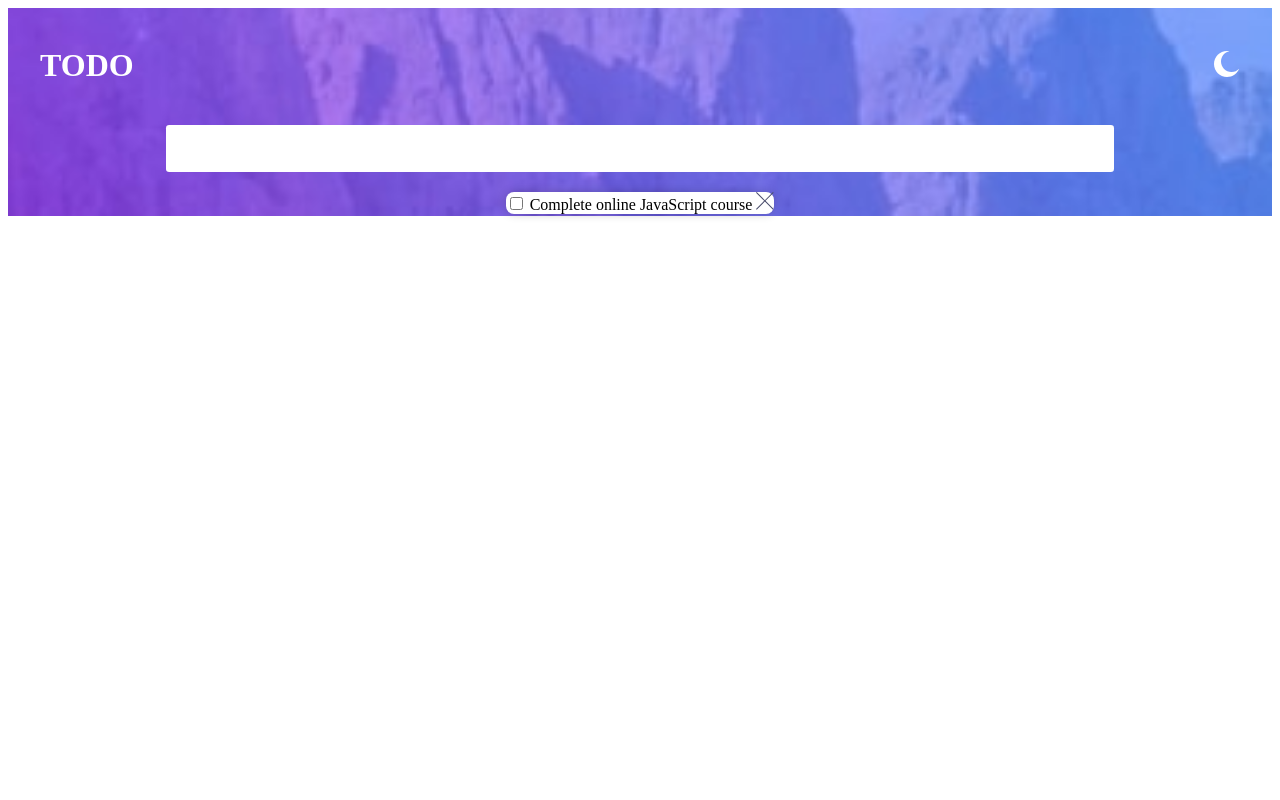
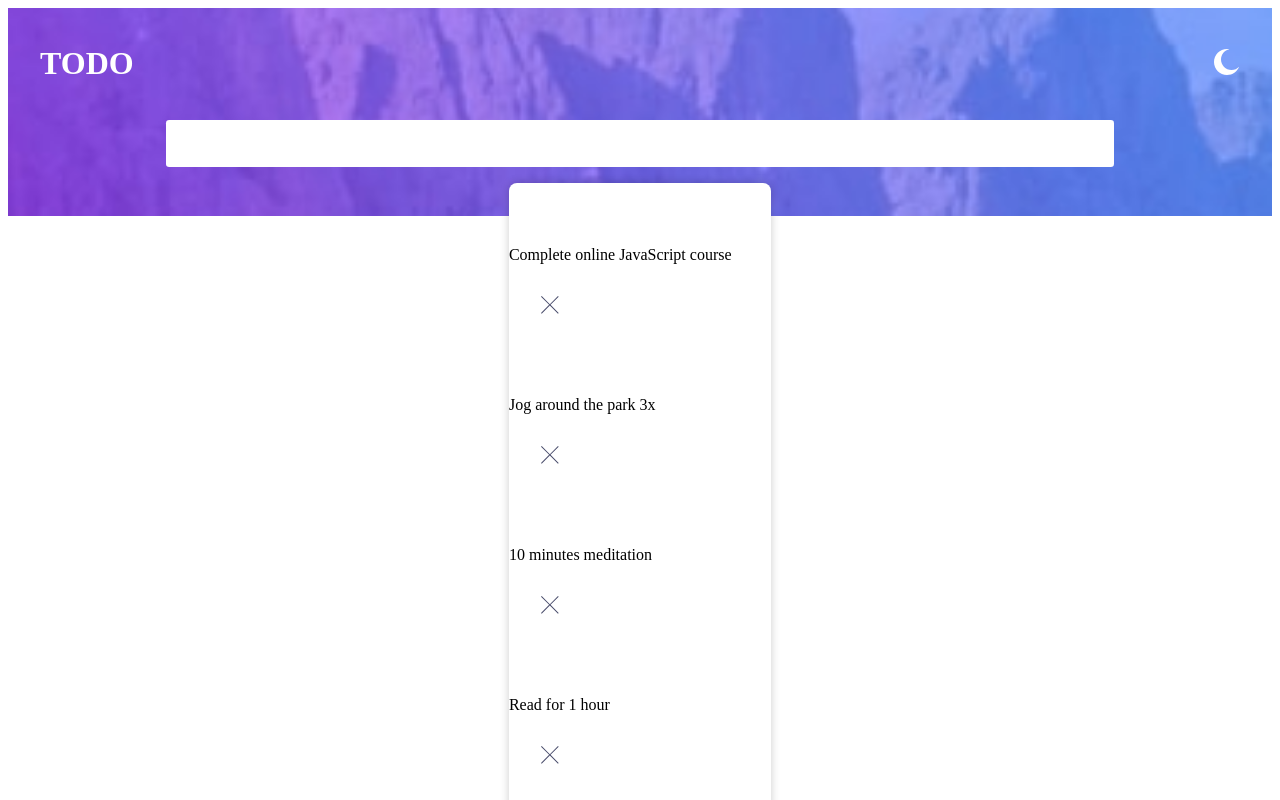
Before and after one commit to ysrckr/frontendmentor-todo-app, a SvelteKit app in the folder client/: page / in a window 1280 px wide. Shown: the top 800 px of the page. Built offline with nearby package versions, Linux system fonts and the light colour scheme.

Commit message:
Add TodoItem component and display todos in the list

```diff
--- /dev/null
+++ b/client/src/components/todo.svelte
@@ -0,0 +1,20 @@
+  <script lang="ts">
+	import type { Todo } from "$lib/types/todo";
+
+  import { SvelteComponent } from "svelte";
+
+  export class TodoItem extends SvelteComponent<Todo> {}
+
+    export let todo: Todo
+
+
+
+  </script>
+
+  <li class="list__item">
+      <button>
+        <img class="todo__check" src="/images/icon-check.svg" alt="check">
+      </button>
+      <p>{todo.text}</p>
+      <button><img class="todo__delete" src="/images/icon-cross.svg" alt="delete"></button>
+  </li>
--- /dev/null
+++ b/client/src/lib/types/todo.ts
@@ -0,0 +1,5 @@
+export type Todo = {
+  id: number;
+  text: string;
+  completed: boolean;
+};
--- a/client/src/routes/+page.svelte
+++ b/client/src/routes/+page.svelte
@@ -1,5 +1,8 @@
 <script lang="ts">
 import cn from 'classnames'
+import type { Todo } from '$lib/types/todo'
+import TodoItem  from '../components/todo.svelte';
+
 type Mode = 'light' | 'dark'
 let mode: Mode = 'light'
 
@@ -7,6 +10,38 @@ const toggleMode = () => {
   mode = mode === 'light' ? 'dark' : 'light'
 }
 
+export let todos: Todo[] = [
+  {
+    id: 1,
+    text: 'Complete online JavaScript course',
+    completed: true
+  },
+  {
+    id: 2,
+    text: 'Jog around the park 3x',
+    completed: false
+  },
+  {
+    id: 3,
+    text: '10 minutes meditation',
+    completed: false
+  },
+  {
+    id: 4,
+    text: 'Read for 1 hour',
+    completed: false
+  },
+  {
+    id: 5,
+    text: 'Pick up groceries',
+    completed: false
+  },
+  {
+    id: 6,
+    text: 'Complete Todo App on Frontend Mentor',
+    completed: false
+  }
+]
 
 </script>
 
@@ -31,13 +66,9 @@ const toggleMode = () => {
   <input class="form__input" type="text" name="todo" id="form--todo">
 </form>
 <ul class="list">
-  <li class="list__item">
-    <div class="todo">
-      <input class="todo__checkbox" type="checkbox" name="" id="">
-      <label class="todo__label" for="">Complete online JavaScript course</label>
-      <img class="todo__delete" src="/images/icon-cross.svg" alt="delete">
-    </div>
-  </li>
+{#each todos as todo (todo.id)}
+  <TodoItem {todo}/>
+{/each}
 </ul>
 </div>
 </main>
```
Also changed, not shown: client/static/favicon.png (added).
